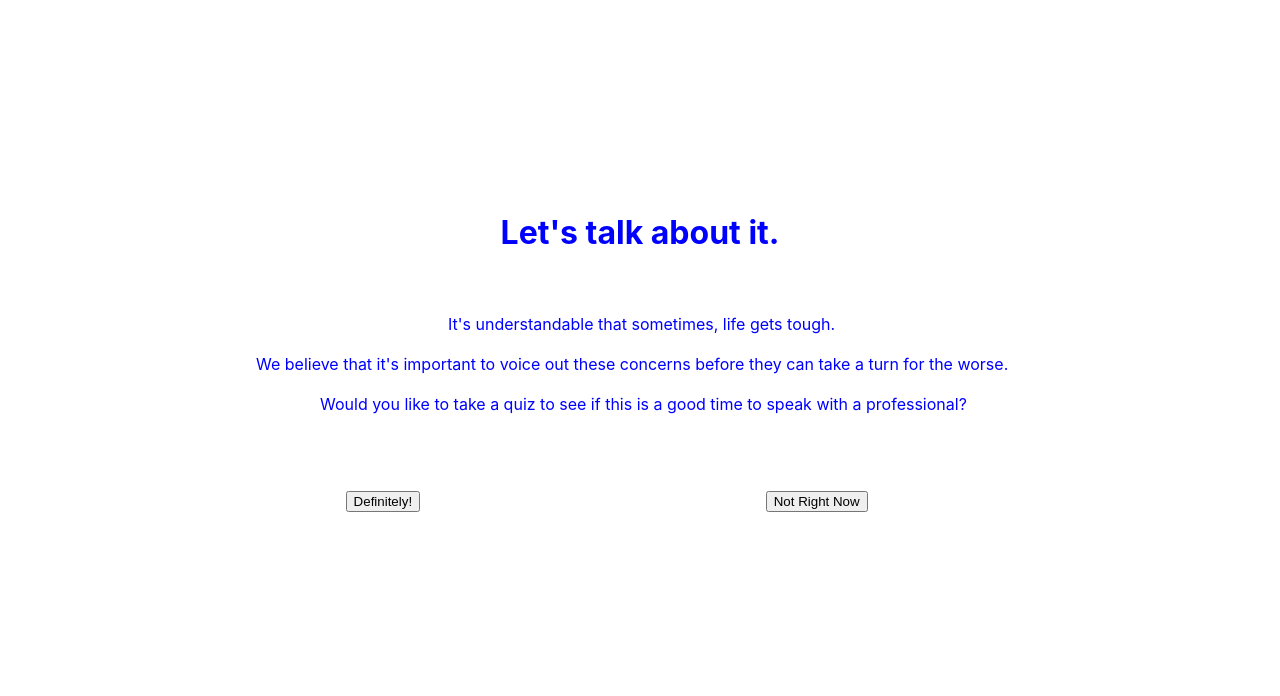
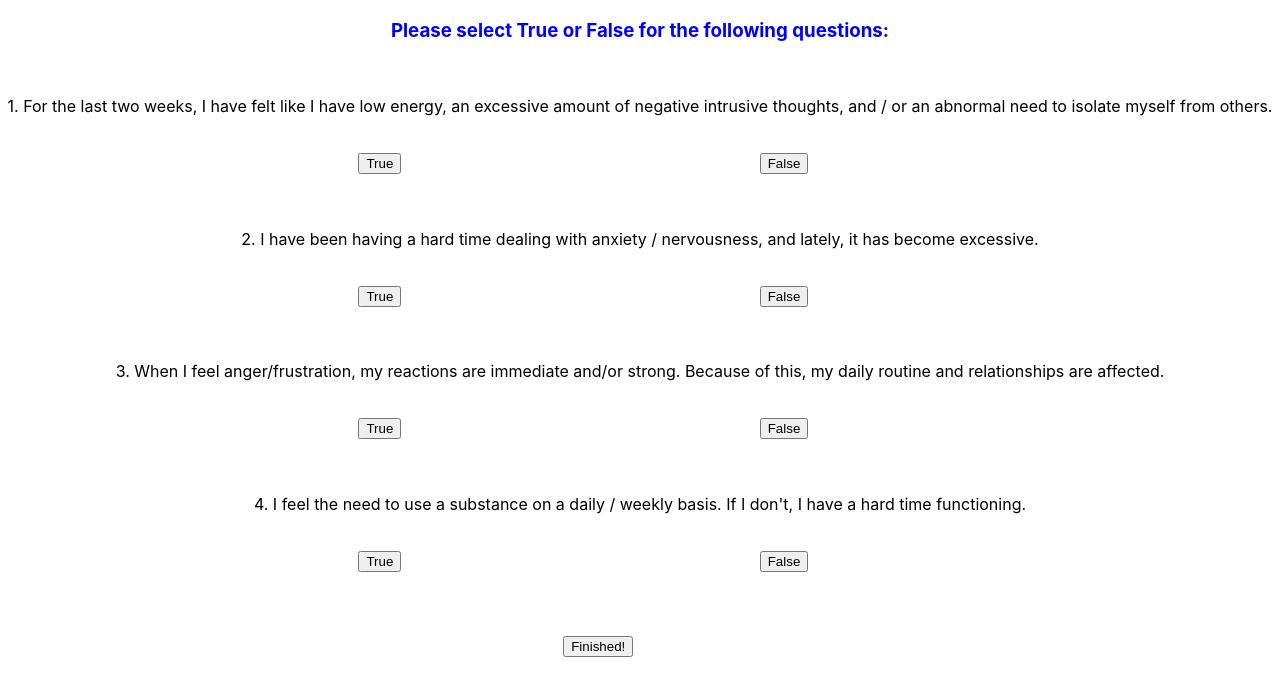
Before and after one commit to cfernando415/e-counseling, a React (Create React App) app: page / in a window 1280 px wide. Both pictures are taken after a click on the button "Definitely!". Shown: the top 696 px of the page. Built offline with nearby package versions, Linux system fonts and the light colour scheme.

Commit message:
Added Quiz page

```diff
--- a/src/App.css
+++ b/src/App.css
@@ -24,3 +24,22 @@
   margin-top: 6%;
   margin-left: 27%;
 }
+
+.Quiz-Directions {
+  position: relative;
+  text-align: center;
+  color: blue;
+}
+
+.Quiz-Question {
+  text-align: center;
+}
+.Quiz-Button {
+  margin-left: 28%;
+  margin-bottom: 3%;
+}
+
+.Quiz-Button-Finished {
+  margin-top: 2%;
+  margin-left: 44%;
+}
--- a/src/components/DefaultHomepage.js
+++ b/src/components/DefaultHomepage.js
@@ -15,7 +15,7 @@ const DefaultHomepage = props => {
                 <br />
                 <span className="Homepage text span-3">Would you like to take a quiz to see if this is a good time to speak with a professional?</span>
                 <br />
-                <button className="Homepage-button">Definitely!</button>
+                <button className="Homepage-button" onClick={event => props.redirectToQuizHandler()}>Definitely!</button>
                 <button className="Homepage-button" onClick={event => props.redirectToReferralHandler()}>Not Right Now</button>
             </div>
     )
--- /dev/null
+++ b/src/components/Quizpage.js
@@ -0,0 +1,62 @@
+import React, {Component} from 'react';
+import '../App.css'
+
+export default class Quizpage extends Component {
+
+    state = {
+        question1response: null,
+        question2response: null,
+        question3response: null,
+        question4response: null
+    }
+
+    validateQuestions = () => {
+            if (this.state.question1response === null){
+            alert("Cannot continue without answering question 1!")
+            } else if (this.state.question2response === null){
+            alert("Cannot continue without answering question 2!")
+            } else if (this.state.question3response === null){
+            alert("Cannot continue without answering question 3!")
+            } else if (this.state.question4response === null){
+            alert("Cannot continue without answering question 4!")
+            } else {
+            alert("All questions have been answered!")
+            }
+        }
+
+    responseHandler = event => {
+        this.setState({
+            [event.target.id]: event.target.value
+        })
+    }
+
+    render() {
+        return (
+            <div>
+                <h3 className="Quiz-Directions">Please select True or False for the following questions: </h3>
+                <br />
+                <p className="Quiz-Question">1. For the last two weeks, I have felt like I have low energy, an excessive amount of negative intrusive thoughts, and / or an abnormal need to isolate myself from others.</p>
+                <br />
+                <button className="Quiz-Button Quiz-Button-True" id="question1response" value="true" onClick={event => this.responseHandler(event)}>True</button>
+                <button className="Quiz-Button Quiz-Button-False" id="question1response" value="false" onClick={event => this.responseHandler(event)}>False</button>
+                <br />
+                <p className="Quiz-Question">2. I have been having a hard time dealing with anxiety / nervousness, and lately, it has become excessive.</p>
+                <br />
+                <button className="Quiz-Button Quiz-Button-True" id="question2response" value="true" onClick={event => this.responseHandler(event)}>True</button>
+                <button className="Quiz-Button Quiz-Button-False" id="question2response" value="false" onClick={event => this.responseHandler(event)}>False</button>
+                <br />
+                <p className="Quiz-Question">3. When I feel anger/frustration, my reactions are immediate and/or strong. Because of this, my daily routine and relationships are affected. </p>
+                <br />
+                <button className="Quiz-Button Quiz-Button-True" id="question3response" value="true" onClick={event => this.responseHandler(event)}>True</button>
+                <button className="Quiz-Button Quiz-Button-False" id="question3response" value="false" onClick={event => this.responseHandler(event)}>False</button>
+                <br />
+                <p className="Quiz-Question">4. I feel the need to use a substance on a daily / weekly basis. If I don't, I have a hard time functioning.</p>
+                <br />
+                <button className="Quiz-Button Quiz-Button-True" id="question4response" value="true" onClick={event => this.responseHandler(event)}>True</button>
+                <button className="Quiz-Button Quiz-Button-False" id="question4response" value="false" onClick={event => this.responseHandler(event)}>False</button>
+                <br />
+                <button className="Quiz-Button-Finished" onClick={event => this.validateQuestions(event)}>Finished!</button>
+            </div>
+        )
+    }
+}
--- a/src/containers/Homepage.js
+++ b/src/containers/Homepage.js
@@ -1,6 +1,7 @@
 import React, {Component} from 'react';
 import DefaultHomepage from '../components/DefaultHomepage';
 import ReferralPage from '../components/ReferralPage';
+import QuizPage from '../components/Quizpage';
 import '../App.css';
 
 export default class Homepage extends Component {
@@ -12,11 +13,13 @@ export default class Homepage extends Component {
     homepageHandler = () => {
         switch(this.state.homepage) {
             case "default":
-                return <DefaultHomepage redirectToReferralHandler={event => this.redirectToReferralHandler()}/>
+                return <DefaultHomepage redirectToReferralHandler={event => this.redirectToReferralHandler()} redirectToQuizHandler={event => this.redirectToQuizHandler()}/>
             case "referral-page":
                 return <ReferralPage redirectToHomepageHandler={event => this.redirectToHomepageHandler()}/>
+            case "quiz-page":
+                return <QuizPage />
             default:
-                return <DefaultHomepage redirectToReferralHandler={event => this.redirectToReferralHandler()}/>
+                return <DefaultHomepage redirectToReferralHandler={event => this.redirectToReferralHandler()} redirectToQuizHandler={event => this.redirectToQuizHandler()}/>
         }
     }
 
@@ -28,6 +31,10 @@ export default class Homepage extends Component {
         this.setState({homepage: "default"})
     }
 
+    redirectToQuizHandler = event => {
+        this.setState({homepage: "quiz-page"})
+    }
+
 
     render(){
         return(
```
